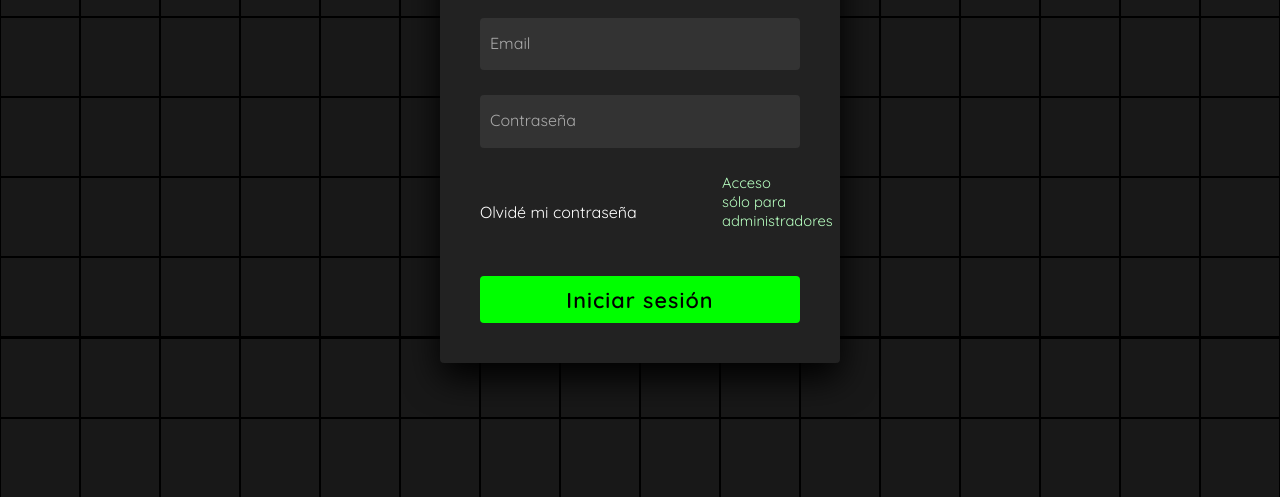
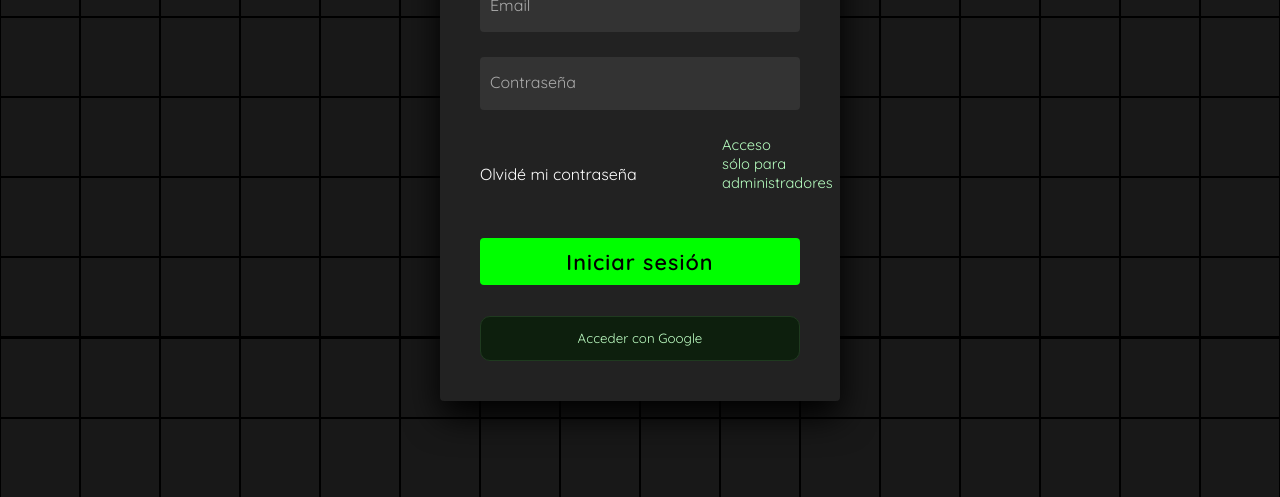
Before and after one commit to CristianBatero/panel, a plain HTML site: page view/login.html in a window 1280 px wide. Shown: the part 303-800 px from the top of the page. Drawn offline with Linux system fonts and the light colour scheme; no server answers.

Commit message:
Update login.html

```diff
--- a/view/login.html
+++ b/view/login.html
@@ -71,6 +71,15 @@
           <div class="inputBox">
             <input type="submit" value="Iniciar sesión" />
           </div>
+
+          <!-- dentro del form… debajo del botón “Iniciar sesión” -->
+<div class="inputBox" style="margin-top:6px">
+  <button type="button" id="btnGoogle"
+    style="width:100%;height:45px;border-radius:10px;border:1px solid #1f3a1f;
+           background:#0d1f0d;color:#bfffc4;cursor:pointer">
+    Acceder con Google
+  </button>
+</div>
 
           <p id="msg" class="err" aria-live="polite"></p>
         </form>
@@ -147,4 +156,5 @@
     });
   </script>
 </body>
+
 </html>
```
